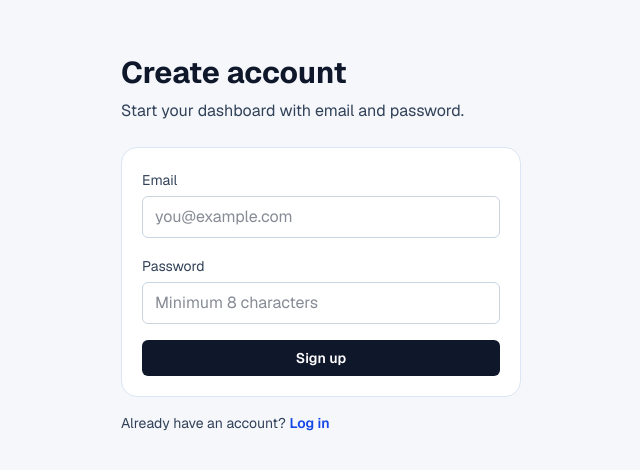
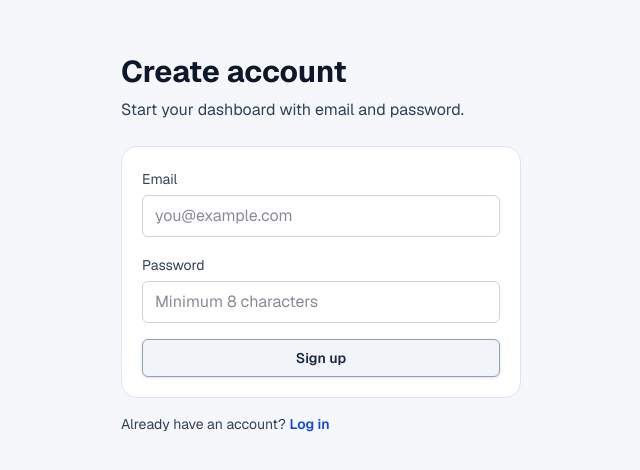
Before and after one commit to Chuyinzki/Rogue-and-River, a Next.js app: page /signup in a window 1280 px wide. Shown: the part 156-626 px from the top of the page, without its empty margins (319-959 px from the left). Built offline with nearby package versions, Linux system fonts and the light colour scheme.

Commit message:
Refactor button styles across login, signup, and dashboard pages to enhance UI consistency. Update button classes to include cursor pointer, border, and shadow effects for improved user interaction.

```diff
--- a/src/app/dashboard/page.tsx
+++ b/src/app/dashboard/page.tsx
@@ -138,7 +138,7 @@ export default async function DashboardPage() {
         <form action={logout}>
           <button
             type="submit"
-            className="rounded-md border border-slate-300 bg-white px-3 py-2 text-sm font-medium text-slate-700 dark:border-slate-600 dark:bg-slate-900 dark:text-slate-100"
+            className="cursor-pointer rounded-md border border-slate-400 bg-slate-100 px-3 py-2 text-sm font-semibold text-slate-800 shadow-sm transition hover:bg-slate-200 active:translate-y-px dark:border-slate-500 dark:bg-slate-800 dark:text-slate-100 dark:hover:bg-slate-700"
           >
             Log out
           </button>
--- a/src/app/login/page.tsx
+++ b/src/app/login/page.tsx
@@ -39,7 +39,7 @@ export default async function LoginPage({ searchParams }: LoginPageProps) {
         </label>
         <button
           type="submit"
-          className="w-full rounded-md bg-slate-900 px-4 py-2 text-sm font-semibold text-white hover:bg-slate-800 dark:bg-slate-100 dark:text-slate-900 dark:hover:bg-slate-200"
+          className="w-full cursor-pointer rounded-md border border-slate-400 bg-slate-100 px-4 py-2 text-sm font-semibold text-slate-800 shadow-sm transition hover:bg-slate-200 active:translate-y-px dark:border-slate-500 dark:bg-slate-800 dark:text-slate-100 dark:hover:bg-slate-700"
         >
           Log in
         </button>
--- a/src/app/signup/page.tsx
+++ b/src/app/signup/page.tsx
@@ -42,7 +42,7 @@ export default async function SignupPage({ searchParams }: SignupPageProps) {
         </label>
         <button
           type="submit"
-          className="w-full rounded-md bg-slate-900 px-4 py-2 text-sm font-semibold text-white hover:bg-slate-800 dark:bg-slate-100 dark:text-slate-900 dark:hover:bg-slate-200"
+          className="w-full cursor-pointer rounded-md border border-slate-400 bg-slate-100 px-4 py-2 text-sm font-semibold text-slate-800 shadow-sm transition hover:bg-slate-200 active:translate-y-px dark:border-slate-500 dark:bg-slate-800 dark:text-slate-100 dark:hover:bg-slate-700"
         >
           Sign up
         </button>
```
